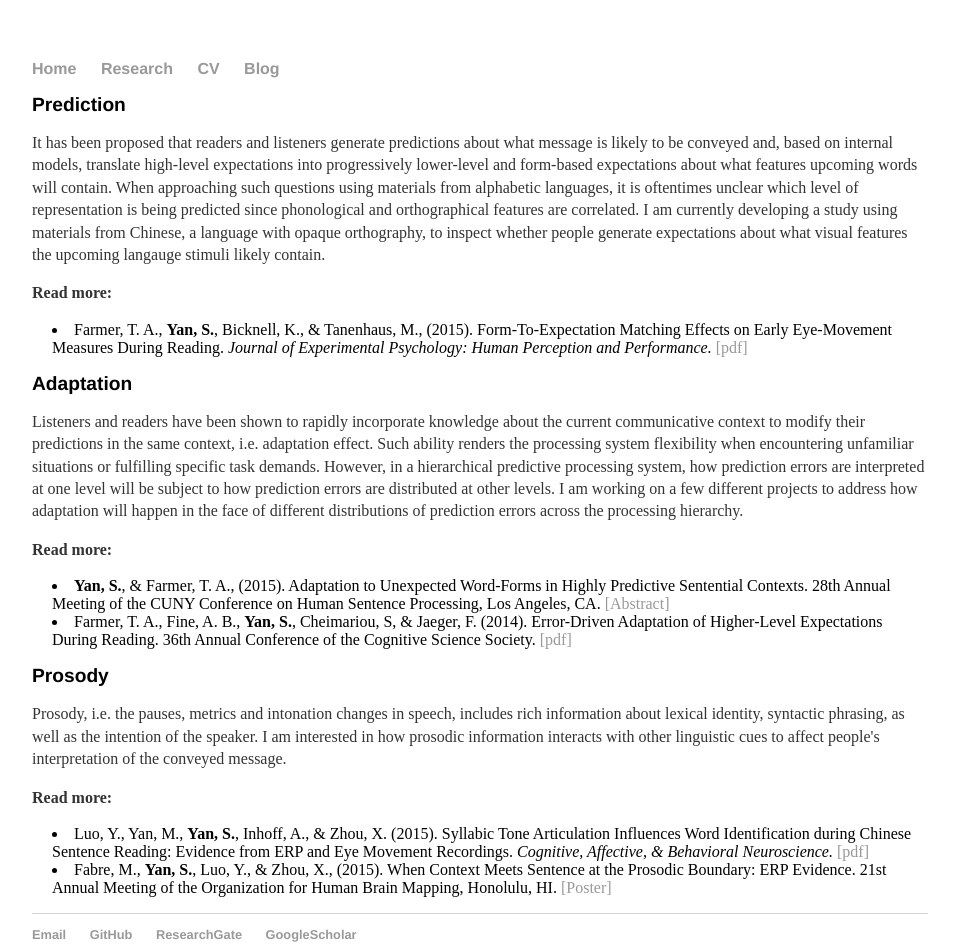
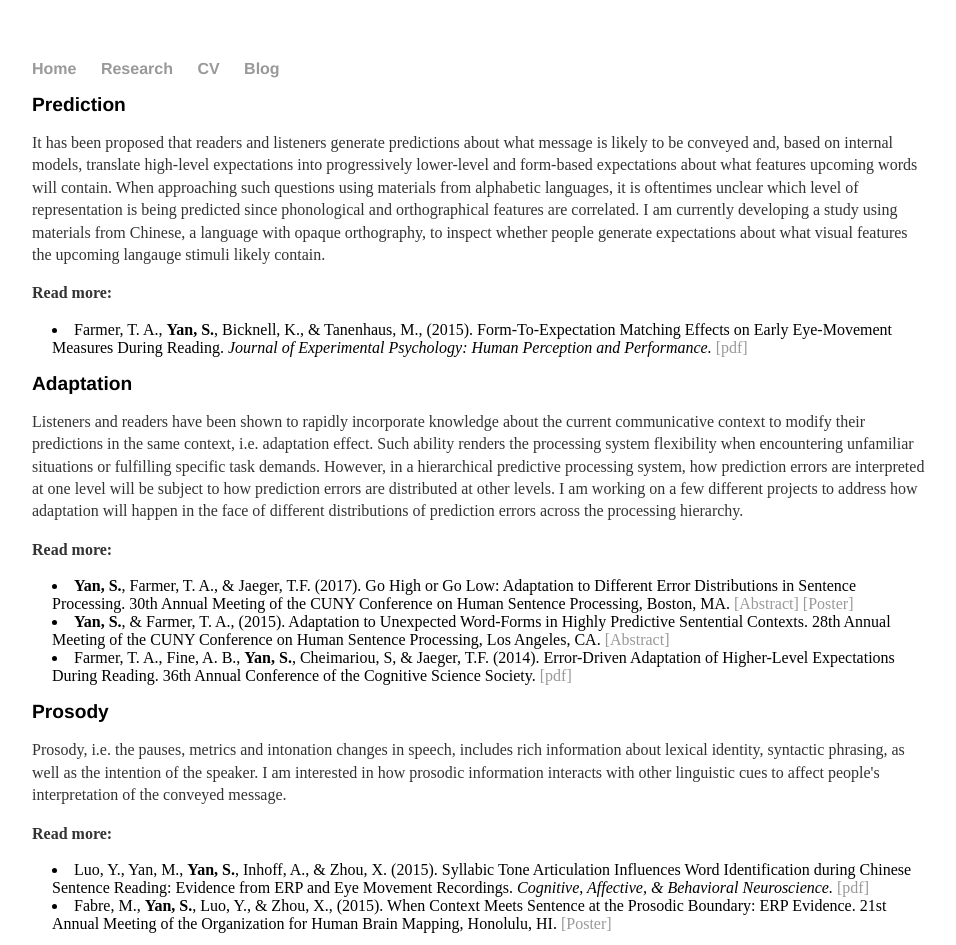
Before and after one commit to ShaorongYan/ShaorongYan.github.io, a plain HTML site: page research.html in a window 1280 px wide. Shown: the top 945 px of the page, without its empty margins (160-1116 px from the left). Drawn offline with Linux system fonts and the light colour scheme.

Commit message:
Update research.html

```diff
--- a/research.html
+++ b/research.html
@@ -28,9 +28,11 @@
 				<p> Listeners and readers have been shown to rapidly incorporate
 knowledge about the current communicative context to modify their predictions in the same context, i.e. adaptation effect. Such ability renders the processing system flexibility when encountering unfamiliar situations or fulfilling specific task demands. However, in a hierarchical predictive processing system, how prediction errors are interpreted at one level will be subject to how prediction errors are distributed at other levels. I am working on a few different projects to address how adaptation will happen in the face of different distributions of prediction errors across the processing hierarchy. </p>
 				<p> <b> Read more: </b>
+					<li style="margin-left: 20px;"> <b>Yan, S.</b>, Farmer, T. A., & Jaeger, T.F. (2017). Go High or Go Low: Adaptation to Different Error Distributions in Sentence Processing. 30th Annual Meeting of the CUNY Conference on Human Sentence Processing, Boston, MA.<a href="/docs/YFJ_CUNY_Abstract.pdf"> [Abstract] </a> <a href="/docs/YanFarmerJaeger_CUNY-2017.pdf"> [Poster] </a>
+						</li>
 					<li style="margin-left: 20px;"> <b>Yan, S.</b>, & Farmer, T. A., (2015). Adaptation to Unexpected Word-Forms in Highly Predictive Sentential Contexts. 28th Annual Meeting of the CUNY Conference on Human Sentence Processing, Los Angeles, CA.<a href="/docs/Yan&Farmer.pdf"> [Abstract] </a>
 						</li>
-					<li style="margin-left: 20px;"> Farmer, T. A., Fine, A. B., <b>Yan, S.</b>, Cheimariou, S, & Jaeger, F. (2014). Error-Driven Adaptation of Higher-Level Expectations During Reading. 36th Annual Conference of the Cognitive Science Society. <a href="/docs/Farmeretal2014.pdf"> [pdf] </a>
+					<li style="margin-left: 20px;"> Farmer, T. A., Fine, A. B., <b>Yan, S.</b>, Cheimariou, S, & Jaeger, T.F. (2014). Error-Driven Adaptation of Higher-Level Expectations During Reading. 36th Annual Conference of the Cognitive Science Society. <a href="/docs/Farmeretal2014.pdf"> [pdf] </a>
 						</li>
 					</p>
     		</div><!-- /.blurb -->
```
